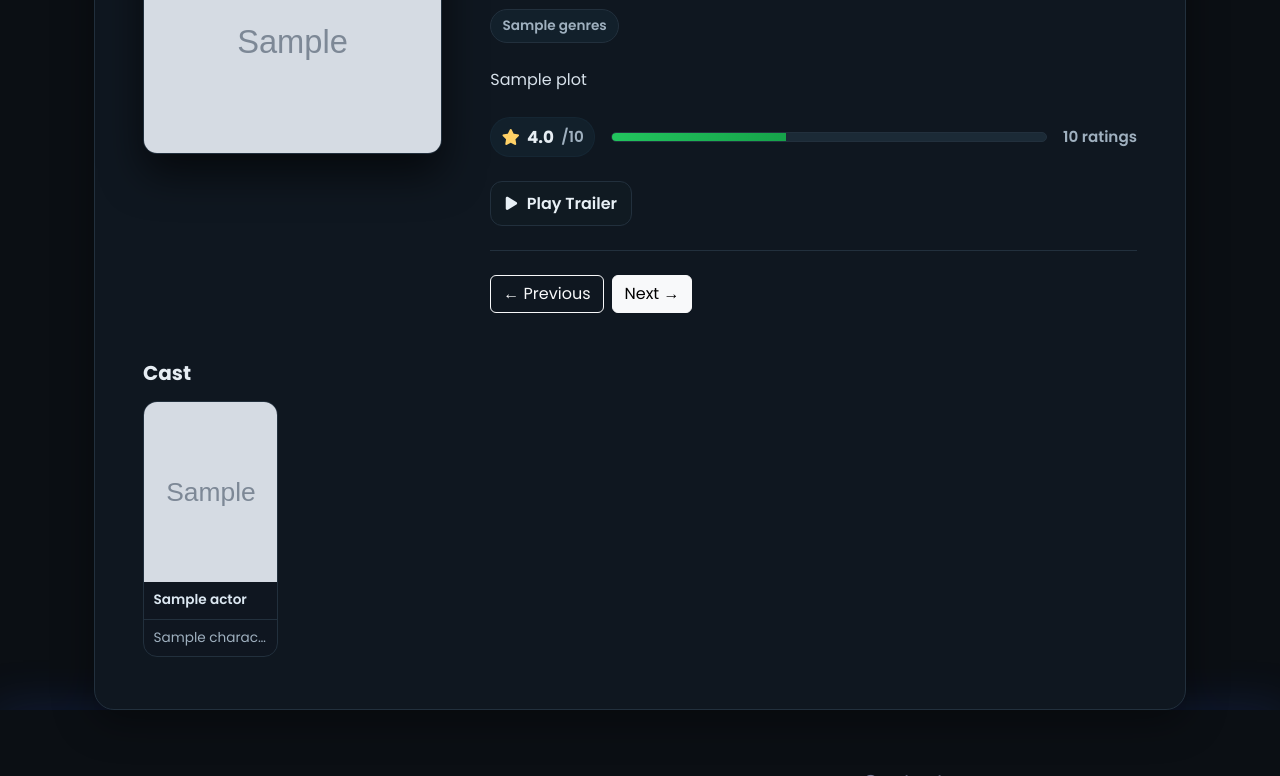
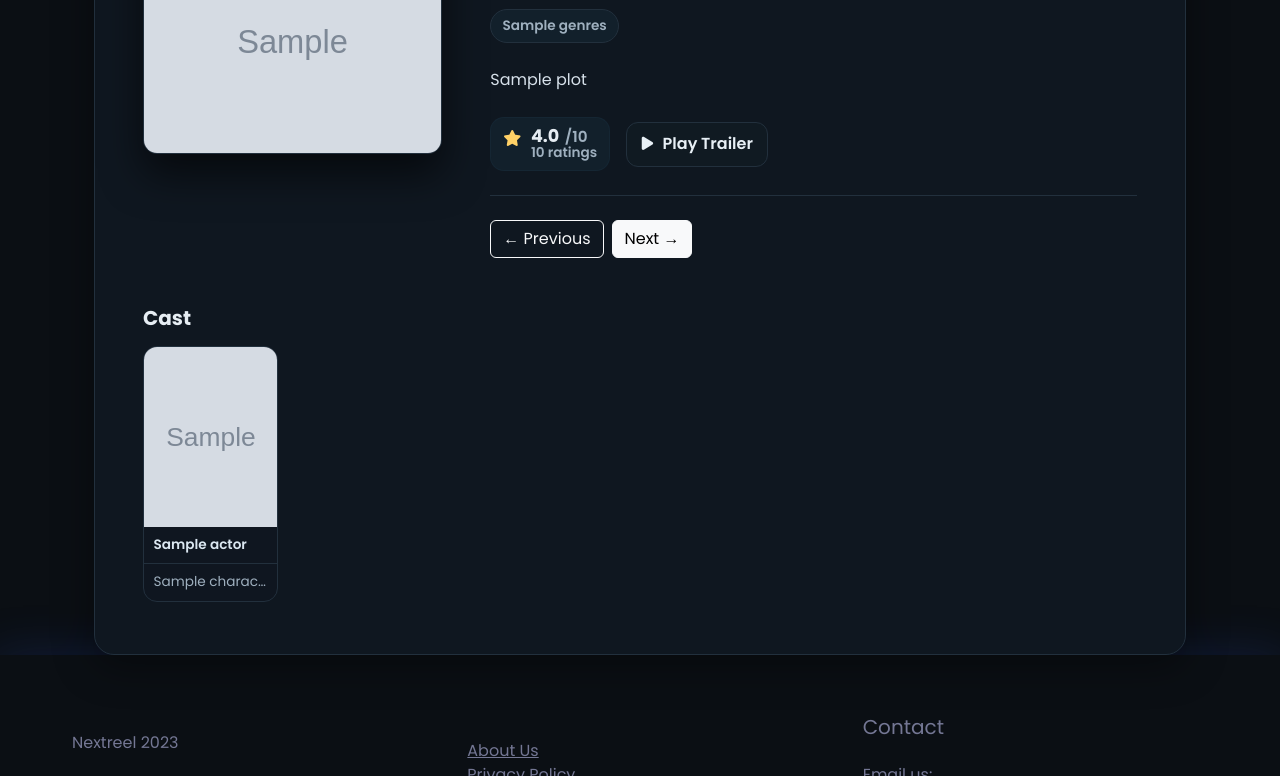
Before and after one commit to bharm16/nextreel-lite, a Python web app: template templates/movie.html in a window 1280 px wide. Shown: the part 883-1659 px from the top of the page. Run offline with Jinja, Linux system fonts and the light colour scheme; the template is opened without the code that fills it: most values are stand-ins (such as "Sample title", 1, 10 or a date in 2020); grey boxes marked "Sample" are stand-in pictures; some libraries are stand-ins or nearby versions.

Commit message:
updated rating chip on movie_card.html

```diff
--- a/templates/movie_card.html
+++ b/templates/movie_card.html
@@ -20,8 +20,8 @@
       --card:#0f1720;
       --text:#e6edf3;
       --muted:#9fb0bf;
-      --accent:#22c55e;       /* rating fill */
-      --accent-2:#16a34a;     /* rating fill end */
+      --accent:#22c55e;
+      --accent-2:#16a34a;
       --chip:#12202b;
       --chip-ring:#1f3b4c40;
       --border:#22303d;
@@ -81,7 +81,7 @@
     }
     .dot{opacity:.5;}
 
-    /* Genre chips (built from CSV by JS) */
+    /* Genre chips */
     .genre-chip{
       border:1px solid var(--border);
       background:var(--chip); color:var(--muted);
@@ -90,31 +90,21 @@
 
     .plot{ color:#d7e1ea; line-height:1.65; }
 
-    /* RATING — simple, integrated graphic */
+    /* RATING CHIP (votes inside) */
     .rating-wrap{
-      display:grid; grid-template-columns:auto 1fr auto; gap:1rem; align-items:center;
+      display:flex; flex-wrap:wrap; gap:1rem; align-items:center;
     }
     .rating-chip{
-      display:inline-flex; align-items:center; gap:.45rem;
+      display:flex; align-items:flex-start; gap:.6rem;
       background:var(--chip); border:1px solid var(--chip-ring);
-      border-radius:999px; padding:.4rem .65rem; font-weight:700;
+      border-radius:14px; padding:.55rem .75rem; font-weight:700;
     }
-    .rating-chip i{ font-size:1rem; color:#ffd166; }
-    .rating-number{font-size:1.05rem;}
-    .rating-outof{color:var(--muted); font-weight:600; font-size:.95rem;}
-
-    .rating-meter{
-      position:relative; height:10px; border-radius:999px; overflow:hidden;
-      background:#1b2a36; border:1px solid var(--border);
-    }
-    .rating-fill{
-      position:absolute; left:0; top:0; bottom:0; width:0%;
-      background:linear-gradient(90deg, var(--accent), var(--accent-2));
-      transition:width .6s cubic-bezier(.2,.8,.2,1);
-    }
-    .votes{
-      color:var(--muted); font-weight:600; font-size:.95rem; white-space:nowrap;
-    }
+    .rating-chip i{ font-size:1rem; color:#ffd166; line-height:1.2; margin-top:.1rem; }
+    .rating-stack{ display:flex; flex-direction:column; line-height:1.1; }
+    .rating-line{ display:flex; align-items:baseline; gap:.35rem; }
+    .rating-number{ font-size:1.1rem; }
+    .rating-outof{ color:var(--muted); font-weight:600; font-size:.95rem; }
+    .rating-votes-mini{ color:var(--muted); font-weight:600; font-size:.85rem; }
 
     /* Trailer button */
     .trailer-btn{
@@ -144,13 +134,10 @@
     .actor-card .actor-name{ color:#dbe7f1; font-weight:600; }
     .actor-card .character{ color:var(--muted); border-top:1px solid var(--border); }
 
-    /* Small helpers */
     .divider{ height:1px; background:var(--border); }
 
     @media (max-width: 992px){
       .movie-card{ margin-top:-80px; }
-      .rating-wrap{ grid-template-columns: 1fr; }
-      .votes{ justify-self:start; }
     }
   </style>
 </head>
@@ -198,23 +185,19 @@
           <!-- Plot -->
           <p class="plot mb-4">{{ movie.plot }}</p>
 
-          <!-- Rating: chip + meter + votes -->
+          <!-- Rating chip (with votes beneath /10) -->
           <div class="rating-wrap mb-4">
             <div class="rating-chip">
               <i class="fa-solid fa-star"></i>
-              <span class="rating-number">{{ '%.1f'|format(movie.rating) }}</span>
-              <span class="rating-outof">/10</span>
+              <div class="rating-stack">
+                <div class="rating-line">
+                  <span class="rating-number">{{ '%.1f'|format(movie.rating) }}</span>
+                  <span class="rating-outof">/10</span>
+                </div>
+                <div class="rating-votes-mini"><span id="vote-number">{{ movie.votes }}</span> ratings</div>
+              </div>
             </div>
 
-            <div class="rating-meter" aria-label="User rating meter">
-              <div class="rating-fill" style="width: {{ movie.rating * 10 }}%;"></div>
-            </div>
-
-            <div class="votes"><span id="vote-number">{{ movie.votes }}</span> ratings</div>
-          </div>
-
-          <!-- Actions -->
-          <div class="d-flex flex-wrap gap-2">
             <button class="trailer-btn" id="play-button" data-video-url="{{ movie.trailer }}">
               <i class="fa-solid fa-play"></i>
               Play Trailer
```
